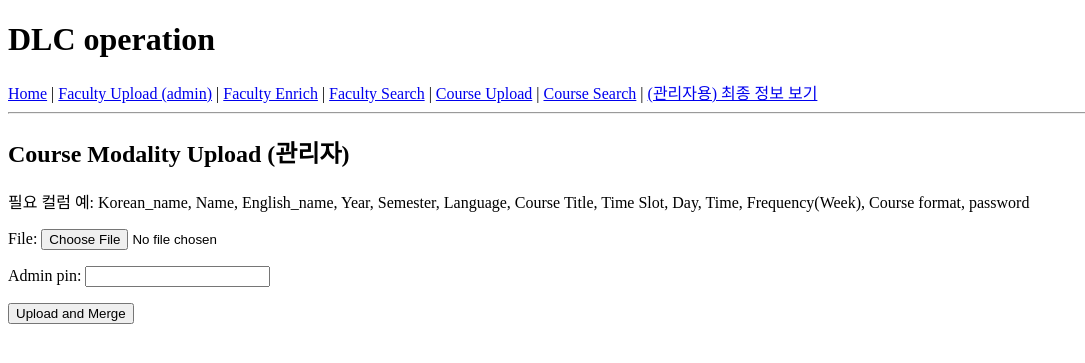
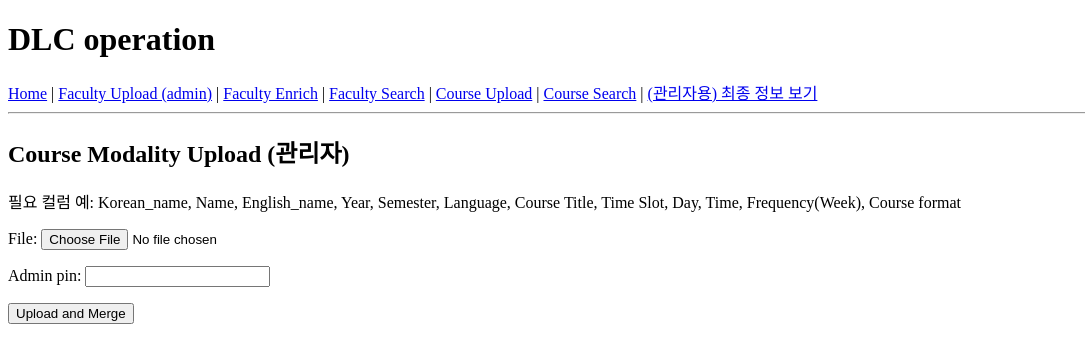
Before and after one commit to KDISCHOOL/Distance-Learning-Committee-6, a Django app: page /course/upload/ in a window 1280 px wide. Shown: the top 363 px of the page, without its empty margins (0-1085 px from the left). Run offline with Django 4.2, Linux system fonts and the light colour scheme.

Commit message:
Remove 'password' from upload instructions

```diff
--- a/templates/core/course_upload.html
+++ b/templates/core/course_upload.html
@@ -1,7 +1,7 @@
 {% extends 'core/base.html' %}
 {% block content %}
 <h2>Course Modality Upload (관리자)</h2>
-<p>필요 컬럼 예: Korean_name, Name, English_name, Year, Semester, Language, Course Title, Time Slot, Day, Time, Frequency(Week), Course format, password</p>
+<p>필요 컬럼 예: Korean_name, Name, English_name, Year, Semester, Language, Course Title, Time Slot, Day, Time, Frequency(Week), Course format</p>
 {% if message %}<p style="color:red">{{ message }}</p>{% endif %}
 <form method="post" enctype="multipart/form-data">
     {% csrf_token %}
```
